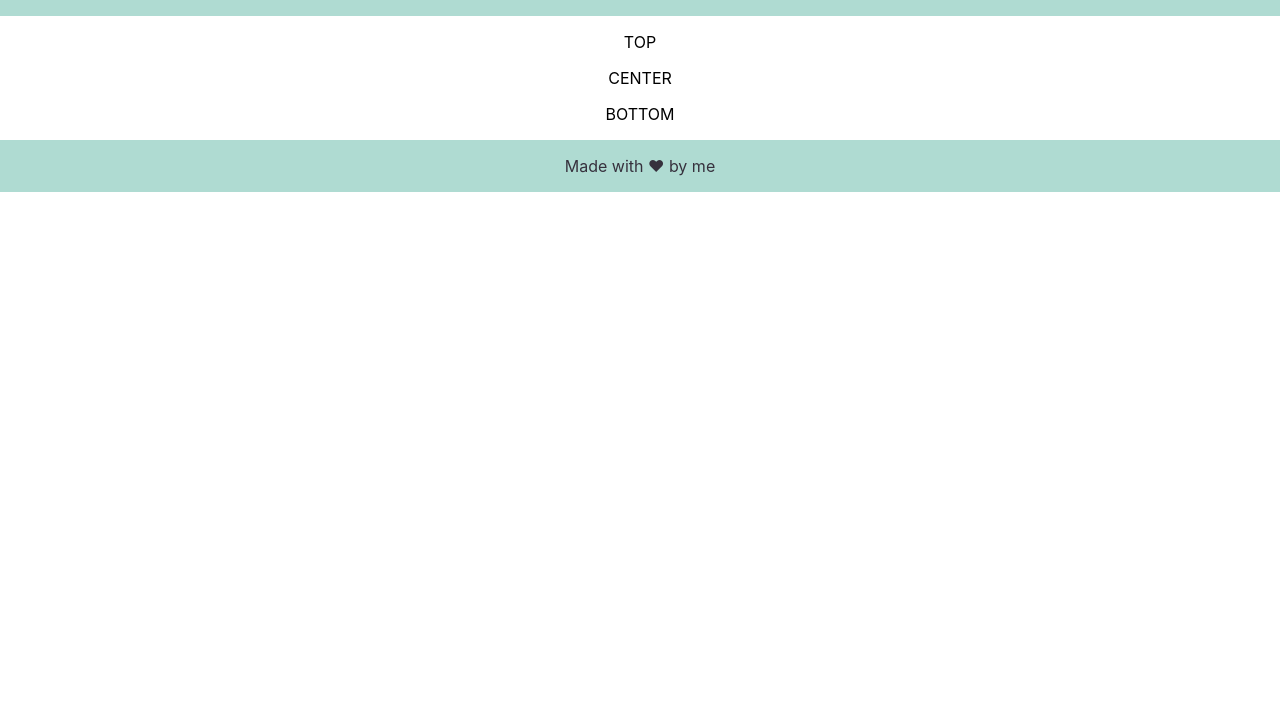
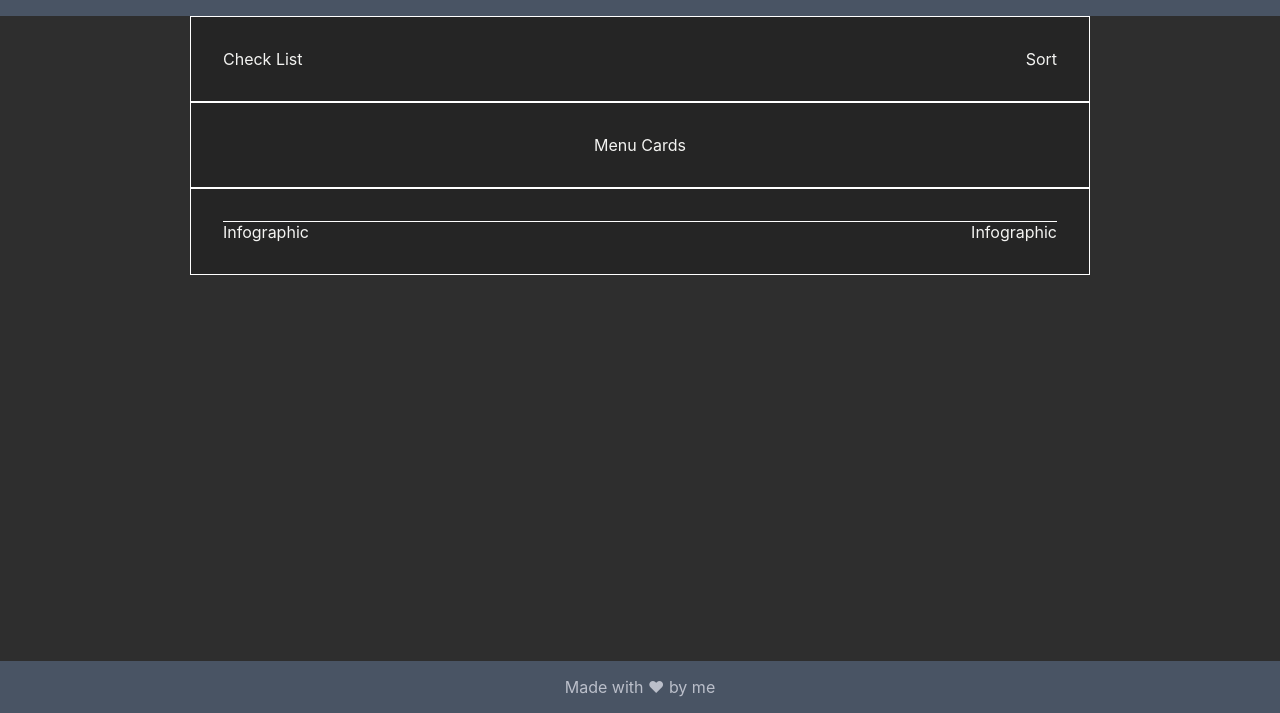
Before and after one commit to VeroMoreno/mealplan-front, a React app: page / in a window 1280 px wide. Shown: the part 87-800 px from the top of the page. Built offline with nearby package versions, Linux system fonts and the light colour scheme.

Commit message:
estructura de estilos para los futuros componentes

```diff
--- a/src/Theme.js
+++ b/src/Theme.js
@@ -3,13 +3,17 @@ import { ThemeProvider } from "styled-components";
 
 const theme = {
   colors: {
-    black: "#000",
-    white: "#ffffff",
-    darkGreen: "#06B49A",
-    lightGreen: "#AFDBD2",
-    gray: "#36313D"
+    black: "rgb(37, 37, 37)",
+    white: "#F4F4F2",
+    gray: "#36313D",
+
+    ultraUltraDark: "#322f3d",
+    ultraDark: "#59405C",
+    dark: "#4B5D67",
+    light: "#e8e8e8",
+    ultraLight: "#BBBFCA",
+    ultraUltraLight: "#495464",
   },
-  fonts: ["sans-serif", "Roboto"],
   fontSizes: {
     small: "1em",
     medium: "2em",
--- a/src/components/Footer/footer.component.js
+++ b/src/components/Footer/footer.component.js
@@ -3,11 +3,11 @@ import { FooterStyle } from './footer.style';
 
 const Footer = props => {
     return(
-        <footer>
-            <FooterStyle className="footer">
-                    <p>Made with ♥ by me</p>
-            </FooterStyle>
-        </footer>
+        <FooterStyle>
+            <footer>
+                <p>Made with ♥ by me</p>
+            </footer>
+        </FooterStyle>
     );
 }
 
--- a/src/components/Footer/footer.style.js
+++ b/src/components/Footer/footer.style.js
@@ -1,10 +1,15 @@
 import styled from 'styled-components';
 
 const FooterStyle = styled.div`
-    p, h1 { margin: 0; }
-    background-color: ${props => props.theme.colors.lightGreen};
-    color: ${props => props.theme.colors.gray};
-    padding: ${props => props.theme.spaces.small};
+    display: flex;
+    flex: 1;
+    flex-direction: column-reverse;
+    footer {
+        p, h1 { margin: 0; }
+        background-color: ${props => props.theme.colors.ultraUltraLight};
+        color: ${props => props.theme.colors.ultraLight};
+        padding: ${props => props.theme.spaces.small};
+    }
 `;
 
 export { FooterStyle };
--- a/src/components/Header/header.style.js
+++ b/src/components/Header/header.style.js
@@ -2,9 +2,10 @@ import styled from 'styled-components';
 
 const HeaderStyle = styled.div`
     p, h1 { margin: 0; }
-    background-color: ${props => props.theme.colors.lightGreen};
-    color: ${props => props.theme.colors.gray};
-    padding:  ${props => props.theme.spaces.medium};
+    background-color: ${props => props.theme.colors.ultraUltraLight};
+    color: ${props => props.theme.colors.ultraLight};
+    padding:  ${props => props.theme.spaces.small};
+    font-size:  ${props => props.theme.fontSizes.medium};
 `;
 
 export { HeaderStyle };
--- a/src/modules/Content/MealPlan.js
+++ b/src/modules/Content/MealPlan.js
@@ -8,15 +8,17 @@ import CheckSortPanel from './checkSortPanel/CheckSortPanel';
 import MenuCards from './menuCards/MenuCards';
 import InfographicPanel from './infographicPanel/InfographicPanel';
 
-// import Theme from "../../Theme";
+import { ContentStyle } from './mealplan.style';
 
 const MealPlan = () => {
     return (
     <>
         <Header/>
-            <CheckSortPanel/>
-            <MenuCards/>
-            <InfographicPanel/>
+            <ContentStyle className="content">
+                <CheckSortPanel/>
+                <MenuCards/>
+                <InfographicPanel/>
+            </ContentStyle>
         <Footer/>
     </>
     );
--- a/src/modules/Content/checkSortPanel/CheckSortPanel.js
+++ b/src/modules/Content/checkSortPanel/CheckSortPanel.js
@@ -1,8 +1,12 @@
 import React from 'react'
+import { TopPanel } from './checksortpanel.style';
 
 const CheckSortPanel = props => {
     return(
-        <p>TOP</p>
+        <TopPanel className="sortcheckPanel">
+            <div className="button">Check List</div>
+            <div className="button">Sort</div>
+        </TopPanel>
     );
 }
 
--- /dev/null
+++ b/src/modules/Content/checkSortPanel/checksortpanel.style.js
@@ -0,0 +1,17 @@
+import styled from 'styled-components';
+
+const TopPanel = styled.div`
+  /*Css temporal*/
+  border: 1px solid white;
+  /*Css temporal*/
+  padding: ${props => props.theme.spaces.medium};
+  display: flex;
+  justify-content: space-between;
+
+  .button {
+    display: flex;
+    width: auto;
+  }
+`;
+
+export { TopPanel };
--- a/src/modules/Content/infographicPanel/InfographicPanel.js
+++ b/src/modules/Content/infographicPanel/InfographicPanel.js
@@ -1,8 +1,14 @@
 import React from 'react'
+import { BottomPanel } from './infographicPanel.style';
 
 const InfographicPanel = props => {
     return(
-        <p>BOTTOM</p>
+        <BottomPanel className="infographics">
+            <div className="expandable">
+                <div className="infographic">Infographic</div>
+                <div className="infographic">Infographic</div>
+            </div>
+        </BottomPanel>
     );
 }
 
--- /dev/null
+++ b/src/modules/Content/infographicPanel/infographicPanel.style.js
@@ -0,0 +1,18 @@
+import styled from 'styled-components';
+
+const BottomPanel = styled.div`
+  /*Css temporal*/
+  border: 1px solid white;
+  /*Css temporal*/
+  padding: ${props => props.theme.spaces.medium};
+
+  .expandable {
+    border-top: 1px solid white;
+    display: flex;
+    width: auto;
+    display: flex;
+    justify-content: space-between;
+  }
+`;
+
+export { BottomPanel };
--- /dev/null
+++ b/src/modules/Content/mealplan.style.js
@@ -0,0 +1,11 @@
+import styled from 'styled-components';
+
+const ContentStyle = styled.div`
+    background-color: ${props => props.theme.colors.black};
+    color: ${props => props.theme.colors.white};
+    margin: 0 auto;
+    max-width: 900px;
+    width: 100%;
+`;
+
+export { ContentStyle };
--- a/src/modules/Content/menuCards/MenuCards.js
+++ b/src/modules/Content/menuCards/MenuCards.js
@@ -1,8 +1,11 @@
 import React from 'react'
+import { MenuPanel } from './menuCards.style';
 
 const MenuCards = props => {
     return(
-        <p>CENTER</p>
+        <MenuPanel>
+            <p>Menu Cards</p>
+        </MenuPanel>
     );
 }
 
--- /dev/null
+++ b/src/modules/Content/menuCards/menuCards.style.js
@@ -0,0 +1,10 @@
+import styled from 'styled-components';
+
+const MenuPanel = styled.div`
+  /*Css temporal*/
+  border: 1px solid white;
+  /*Css temporal*/
+  padding: ${props => props.theme.spaces.medium};
+`;
+
+export { MenuPanel };
--- a/src/style.css
+++ b/src/style.css
@@ -6,9 +6,37 @@ body {
   -webkit-font-smoothing: antialiased;
   -moz-osx-font-smoothing: grayscale;
   text-align: center;
+  background-color: rgb(46, 46, 46); /* You can choose to delete for other projects */
 }
 
 code {
   font-family: source-code-pro, Menlo, Monaco, Consolas, 'Courier New',
     monospace;
 }
+
+html, body, div, span, applet, object, iframe,
+h1, h2, h3, h4, h5, h6, p, blockquote, pre,
+a, abbr, acronym, address, big, cite, code,
+del, dfn, em, img, ins, kbd, q, s, samp,
+small, strike, strong, sub, sup, tt, var,
+b, u, i, center,
+dl, dt, dd, ol, ul, li,
+fieldset, form, label, legend,
+table, caption, tbody, tfoot, thead, tr, th, td,
+article, aside, canvas, details, embed,
+figure, figcaption, footer, header, hgroup,
+menu, nav, output, ruby, section, summary,
+time, mark, audio, video {
+	margin: 0;
+	padding: 0;
+	border: 0;
+	font-size: 100%;
+	vertical-align: baseline;
+}
+
+#root {
+  display: flex;
+  flex-direction: column;
+  margin: 0;
+  height: 100vh;
+}
```
Also changed, not shown: README.md.
